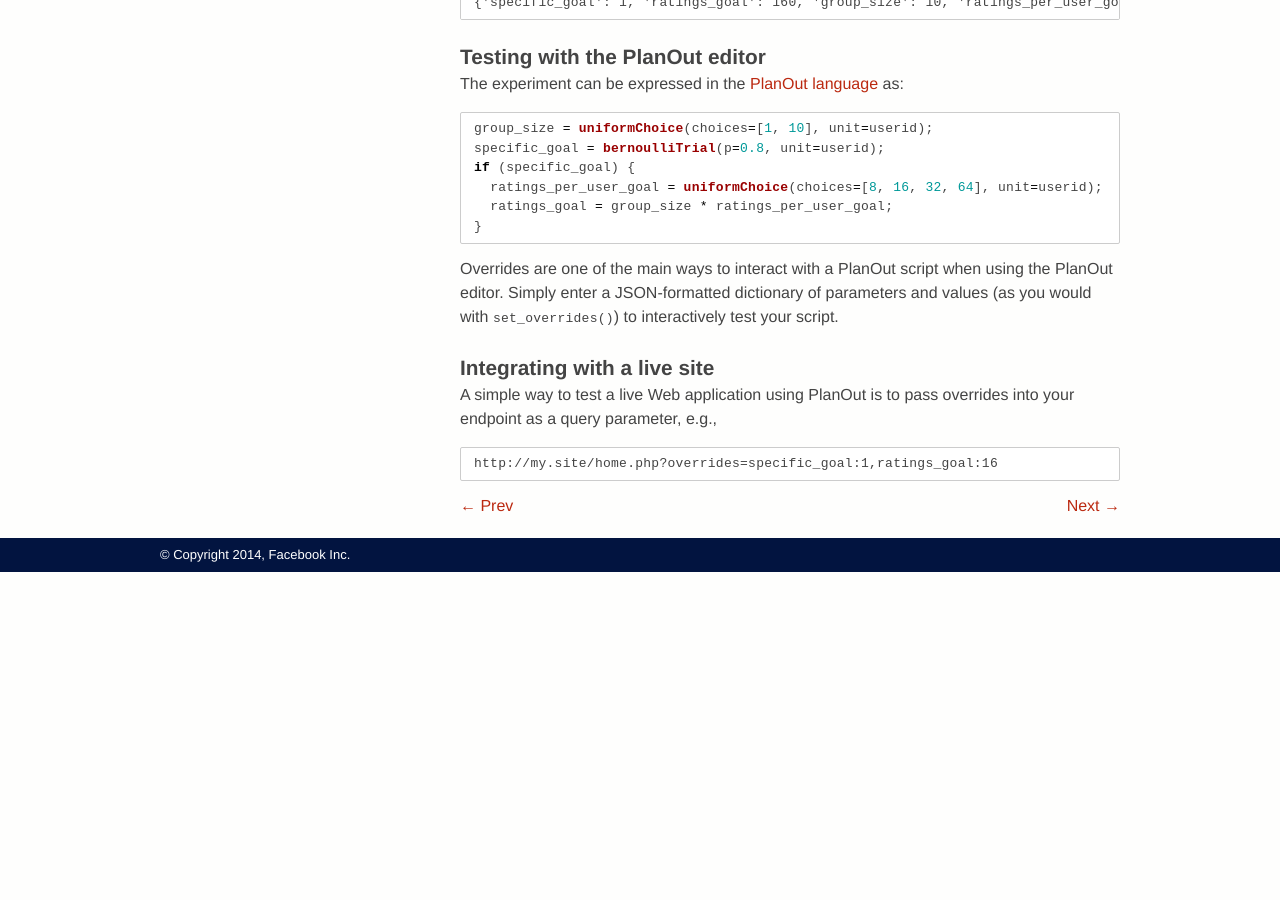
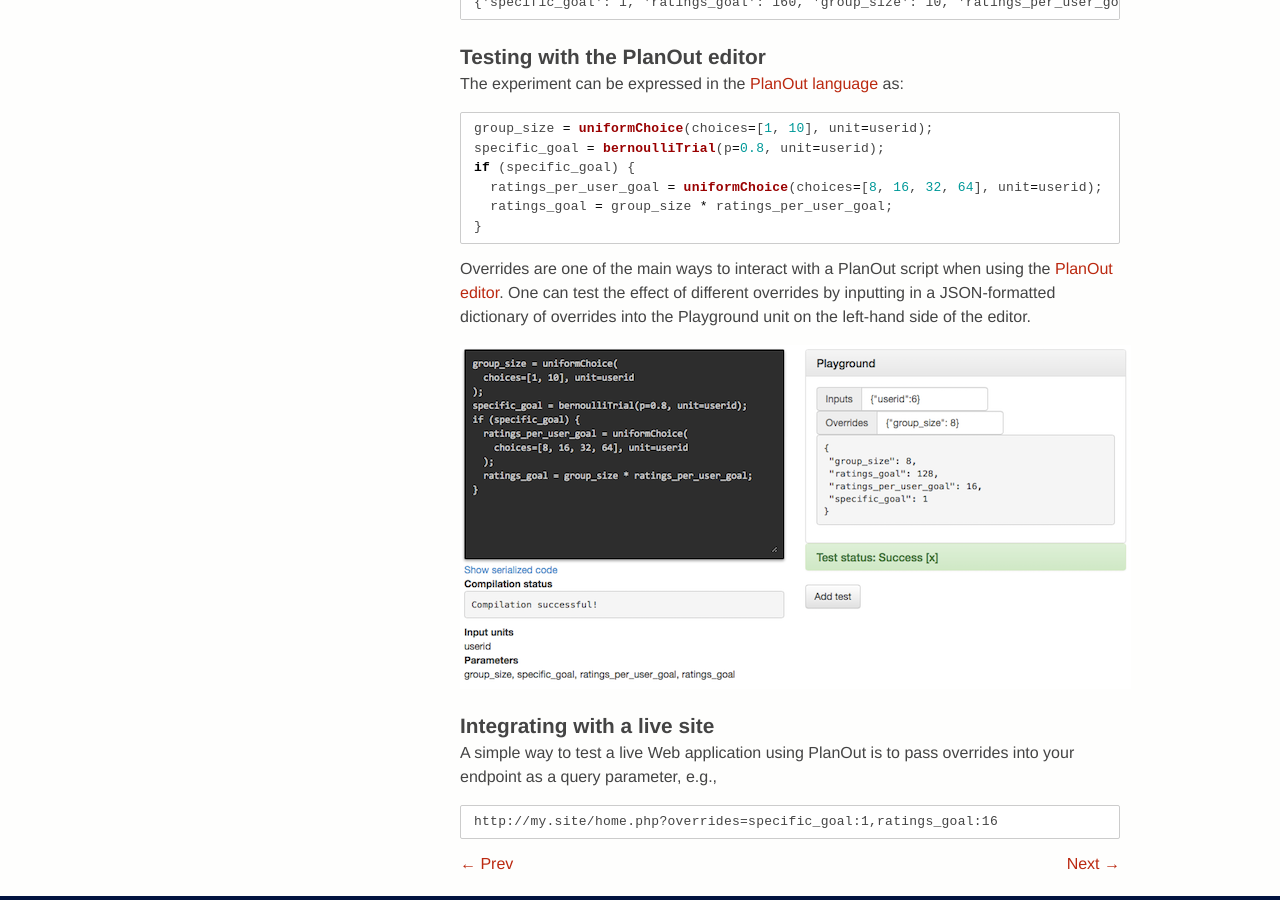
Before and after one commit to facebookarchive/planout, a Jekyll site: the page built from docs/04-1-testing.md, in a window 1280 px wide and 900 px high, scrolled down 1504 px. Built offline with Jekyll 4.4.1, drawn with Linux system fonts in a browser that asks for light colours; Markdown is read by kramdown in place of the engine named in the settings; before the commit the page ends 2076 px from its top, so only the background shows below that.

Commit message:
Added screenshot of PlanOut editor to testing page

````diff
--- a/docs/04-1-testing.md
+++ b/docs/04-1-testing.md
@@ -101,8 +101,11 @@
 ```
 
 Overrides are one of the main ways to interact with a PlanOut script when using
-the PlanOut editor. Simply enter a JSON-formatted dictionary of parameters and
-values (as you would with `set_overrides()`) to interactively test your script.
+the [PlanOut editor](https://github.com/facebook/planout/tree/master/planout-editor).
+One can test the effect of different overrides by inputting in a JSON-formatted dictionary
+of overrides into the Playground unit on the left-hand side of the editor.
+
+![PlanOut Editor](../static/planout_editor.png "The PlanOut editor lets you interactively test assignment procedures written in the PlanOut language")
 
 
 
````
Also changed, not shown: static/planout_editor.png (added).
